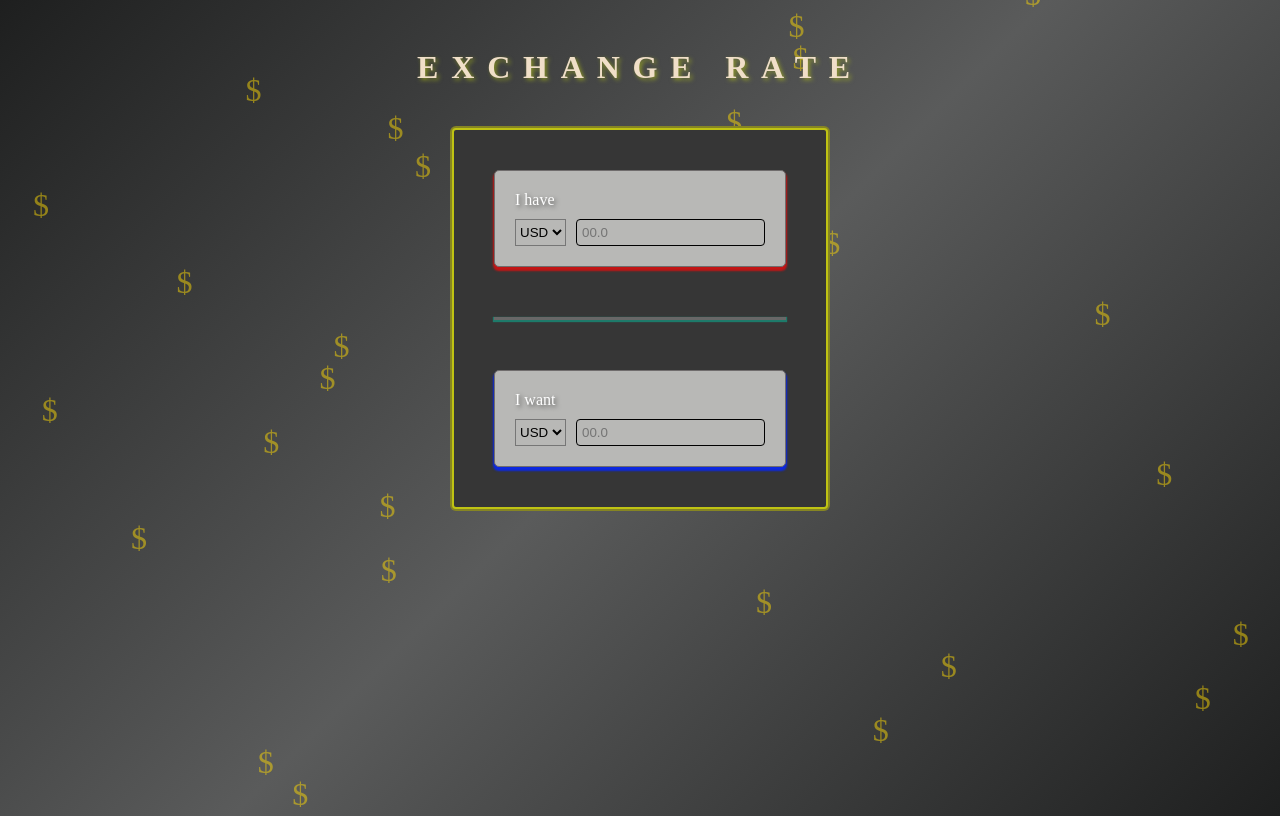
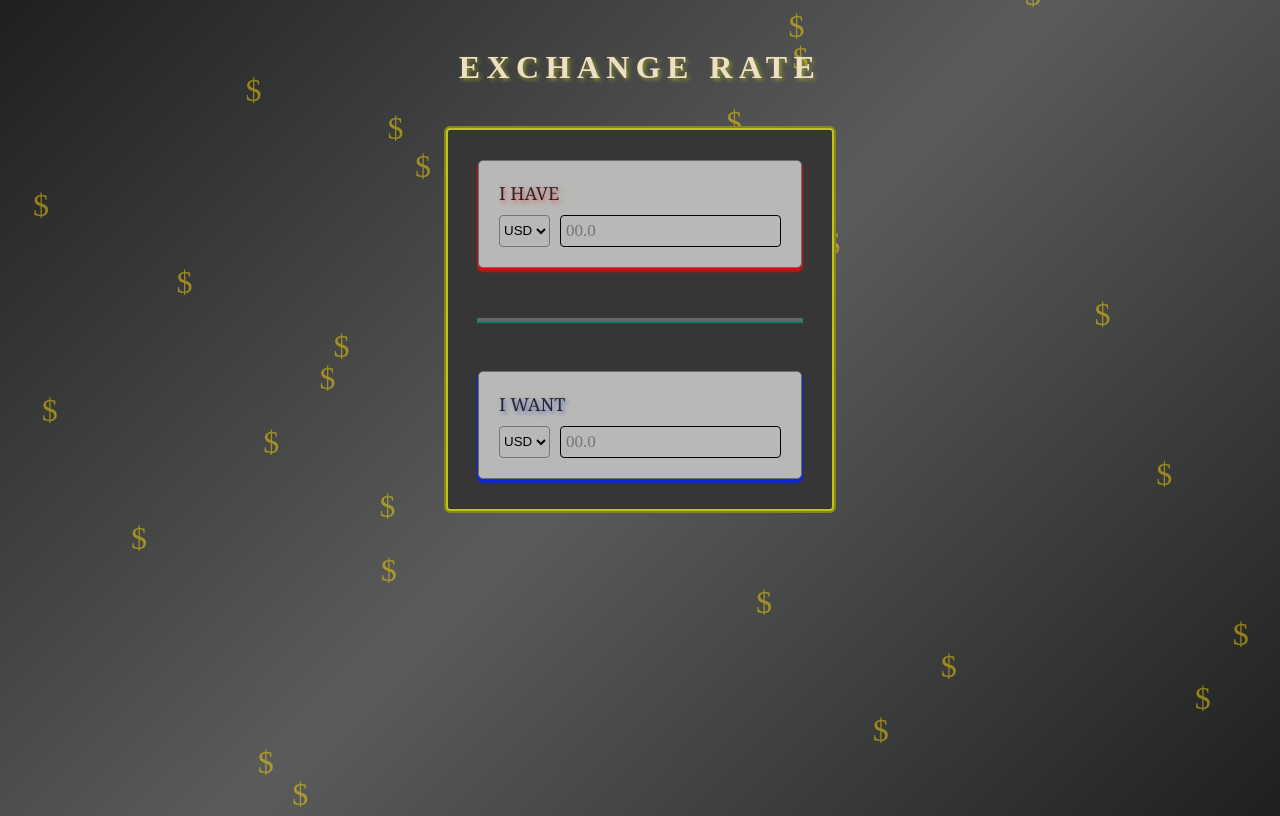
Before and after one commit to Biainili/Currency_Calculator, a React (Create React App) app: page / in a window 1280 px wide. Built offline with nearby package versions, Linux system fonts and the light colour scheme; no server answers.

Commit message:
four_commit

```diff
--- a/src/App.css
+++ b/src/App.css
@@ -2,12 +2,10 @@ body {
   overflow: hidden;
   height: 100vh;
   background-repeat: no-repeat;
-  background: linear-gradient(
-    135deg,
-    rgba(30, 31, 31, 1) 0%,
-    rgba(90, 91, 91, 1) 50%,
-    rgba(30, 31, 31, 1) 100%
-  );
+  background: linear-gradient(135deg,
+      rgba(30, 31, 31, 1) 0%,
+      rgba(90, 91, 91, 1) 50%,
+      rgba(30, 31, 31, 1) 100%);
 }
 
 .App {
@@ -23,7 +21,7 @@ body {
 .App h1 {
   text-transform: uppercase;
   text-align: center;
-  letter-spacing: 0.4em;
+  letter-spacing: 0.2em;
   color: rgb(240, 223, 200);
   white-space: 2px;
   position: relative;
@@ -40,6 +38,7 @@ body {
   padding: 20px;
   border-radius: 5px;
   background-color: rgb(184, 184, 182);
+
 }
 
 .i_want {
@@ -47,13 +46,21 @@ body {
 }
 
 .i_have label {
-  text-shadow: 2px 2px 4px rgba(7, 7, 7, 0.5);
+  text-transform: uppercase;
+  font-size: 18px;
+  font-family: Georgia, 'Times New Roman', Times, serif;
+  color: rgb(39, 39, 39);
+  text-shadow: 2px 2px 4px rgba(255, 0, 0, 0.5);
   background: transparent;
   grid-column: 1 / span 2;
 }
 
 .i_want label {
-  text-shadow: 2px 2px 4px rgba(7, 7, 7, 0.5);
+  text-transform: uppercase;
+  font-size: 18px;
+  font-family: Georgia, 'Times New Roman', Times, serif;
+  color: rgb(39, 39, 39);
+  text-shadow: 2px 2px 4px rgba(12, 40, 223, 0.5);
   background: transparent;
   grid-column: 1 / span 2;
 }
@@ -61,11 +68,22 @@ body {
 .i_have select {
   background: transparent;
   grid-column: 1;
+  border-radius: 4px;
+}
+
+.i_have select:focus {
+  box-shadow: 0px 0px 0px 2px rgba(255, 0, 0, 0.5);
+  outline: none;
+}
+.i_want select:focus {
+  box-shadow: 0px 0px 0px 2px rgba(12, 40, 223, 0.5);
+  outline: none;
 }
 
 .i_want select {
   background: transparent;
   grid-column: 1;
+  border-radius: 4px;
 }
 
 .line {
@@ -76,9 +94,10 @@ body {
 }
 
 .raet_contaiber {
+  align-self: center;
   position: relative;
   z-index: 2;
-  padding: 40px;
+  padding: 30px;
   border: 2px solid rgb(226, 230, 10, 0.8);
   border-radius: 4px;
   background: rgb(54, 54, 54);
@@ -102,6 +121,18 @@ body {
   border: 1px solid black;
   padding: 5px;
   border-radius: 4px;
+  font-family: fangsong;
+  font-size: 17px;
+}
+
+.i_have input:focus {
+  outline: none;
+  box-shadow: 0px 0px 0px 2px rgba(255, 0, 0, 0.5);
+}
+
+.i_want input:focus {
+  outline: none;
+  box-shadow: 0px 0px 0px 2px rgba(12, 40, 223, 0.5);
 }
 
 .dollar {
@@ -119,3 +150,10 @@ body {
     transform: translateY(200vh);
   }
 }
+
+
+@media (max-width: 428px) {
+  .raet_contaiber {
+    padding: 15px;
+  }
+}
```
